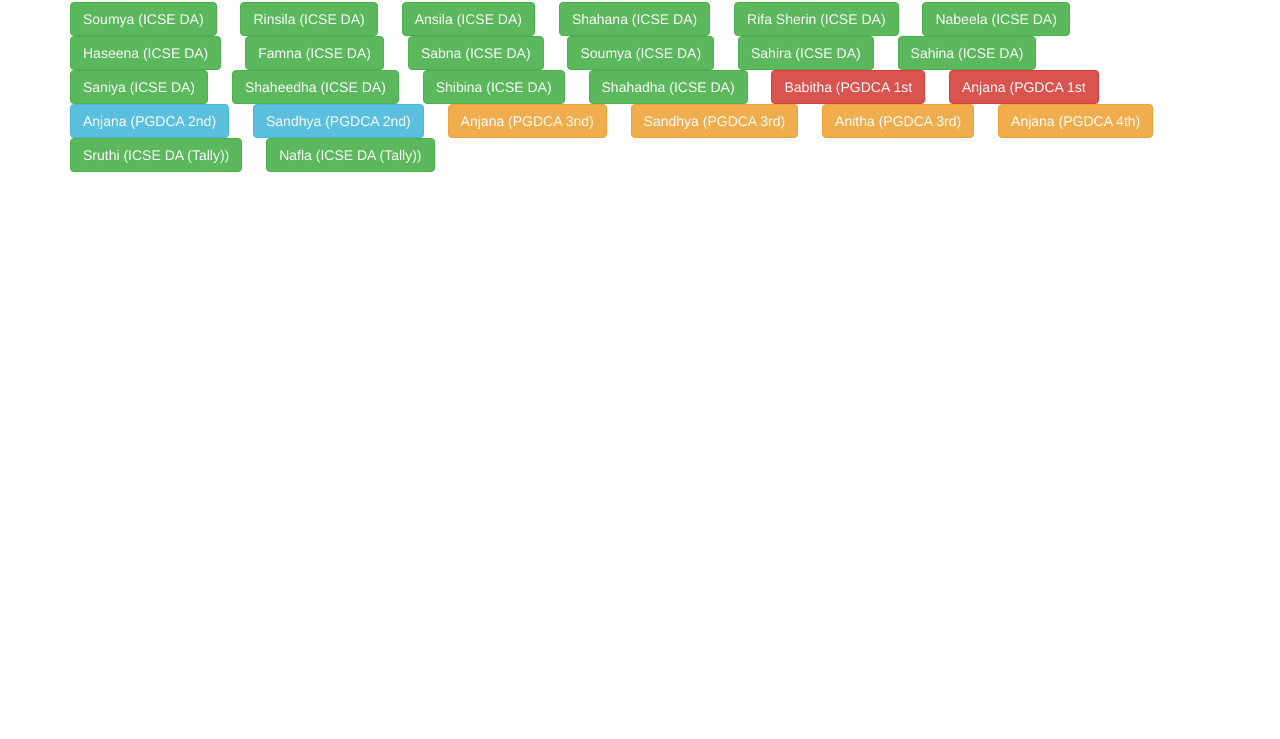
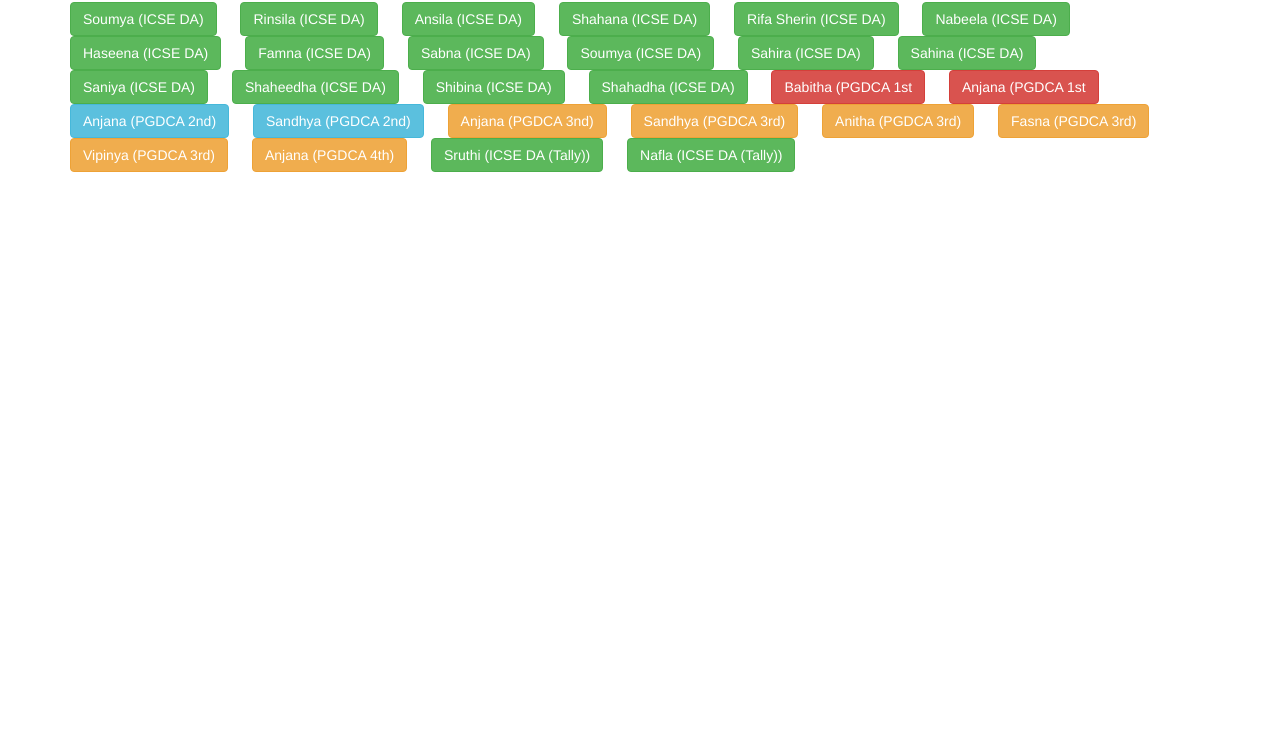
Before and after one commit to icsindia/ics, a plain HTML site: page index.html in a window 1280 px wide. Shown: the part 61-800 px from the top of the page. Drawn offline with nearby package versions, Linux system fonts and the light colour scheme.

Commit message:
Update index.html

```diff
--- a/index.html
+++ b/index.html
@@ -41,6 +41,8 @@
   <a href="https://quizzory.in/id/61b3906aea730d513ac620ac"><button type="button" class="btn btn-warning">Anjana (PGDCA 3nd)</button></a>
     <a href="https://quizzory.in/id/61b3906aea730d513ac620ac"><button type="button" class="btn btn-warning">Sandhya (PGDCA 3rd)</button></a>
     <a href="https://quizzory.in/id/61b3906aea730d513ac620ac"><button type="button" class="btn btn-warning">Anitha (PGDCA 3rd)</button></a>
+      <a href="https://quizzory.in/id/61b3906aea730d513ac620ac"><button type="button" class="btn btn-warning">Fasna (PGDCA 3rd)</button></a>
+      <a href="https://quizzory.in/id/61b3906aea730d513ac620ac"><button type="button" class="btn btn-warning">Vipinya (PGDCA 3rd)</button></a>
     <a href="https://quizzory.in/id/61eac75f89ea8d3ccab20d94"><button type="button" class="btn btn-warning">Anjana (PGDCA 4th)</button></a>
   <a href="https://quizzory.in/id/61aa5c5c6aab550e80806e46"><button type="button" class="btn btn-success">Sruthi (ICSE DA (Tally))</button></a>
   <a href="https://quizzory.in/id/61aa5c5c6aab550e80806e46"><button type="button" class="btn btn-success">Nafla (ICSE DA (Tally))</button></a>
```
